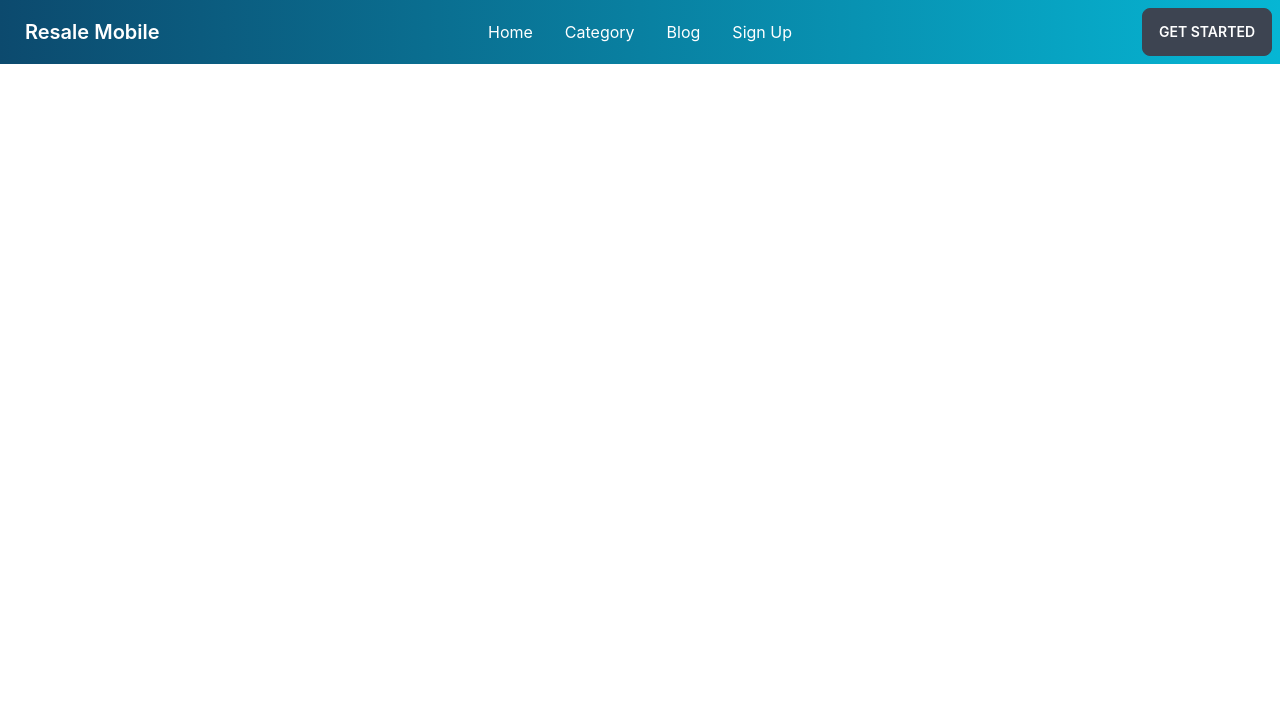
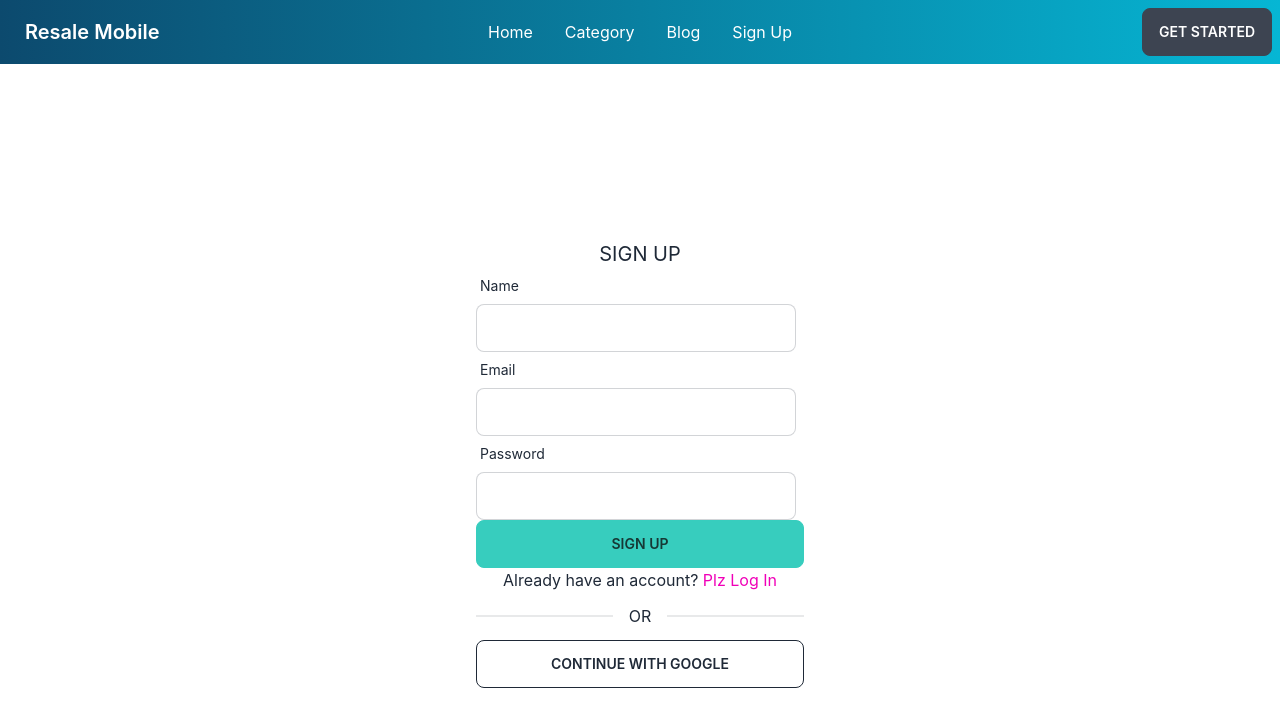
Before and after one commit to Preankasaha/resale_mobile_client_side, a React (Create React App) app: page /signup in a window 1280 px wide. Shown: the top 726 px of the page. Built offline with nearby package versions, Linux system fonts and the light colour scheme; the HTML template or start-up script is replaced by a standard one.

Commit message:
sign up page set up and create user with email added

```diff
--- a/package.json
+++ b/package.json
@@ -7,8 +7,11 @@
     "@testing-library/react": "^13.4.0",
     "@testing-library/user-event": "^13.5.0",
     "daisyui": "^2.41.0",
+    "firebase": "^9.14.0",
     "react": "^18.2.0",
     "react-dom": "^18.2.0",
+    "react-hook-form": "^7.39.5",
+    "react-hot-toast": "^2.4.0",
     "react-router-dom": "^6.4.3",
     "react-scripts": "5.0.1",
     "web-vitals": "^2.1.4"
--- a/src/App.js
+++ b/src/App.js
@@ -2,11 +2,13 @@
 import './App.css';
 import { RouterProvider } from 'react-router-dom';
 import router from './Routes/Routes/Routes';
+import { Toaster } from 'react-hot-toast';
 
 function App() {
   return (
     <div className="App">
       <RouterProvider router={router}></RouterProvider>
+      <Toaster />
     </div>
   );
 }
--- a/src/Routes/Routes/Routes.js
+++ b/src/Routes/Routes/Routes.js
@@ -1,6 +1,7 @@
 import React from 'react';
 import { createBrowserRouter } from 'react-router-dom';
 import Main from '../../Layout/Main';
+import SignUP from '../../pages/SignUp&LogIn/SignUp/SignUP';
 import Home from '../../pages/Home/Home/Home';
 
 
@@ -23,7 +24,7 @@
             },
             {
                 path: '/signup',
-                element: <Home></Home>
+                element: <SignUP></SignUP>
             },
 
         ]
--- /dev/null
+++ b/src/contexts/AuthProvider.js
@@ -0,0 +1,33 @@
+import React, { createContext, useState } from 'react';
+import { createUserWithEmailAndPassword, getAuth } from 'firebase/auth';
+import app from '../firebase/firebase.config';
+
+
+export const AuthContext = createContext();
+const auth = getAuth(app)
+const AuthProvider = ({ children }) => {
+
+    const [user, setUser] = useState(null);
+    const [loading, setLoading] = useState(true);
+
+    //create user with email and password
+    const createUser = (email, password) => {
+        setLoading(true);
+        return createUserWithEmailAndPassword(auth, email, password);
+    }
+    const authInfo = {
+        user,
+        loading,
+        createUser
+    }
+
+    return (
+        <div>
+            <AuthContext.Provider value={authInfo}>
+                {children}
+            </AuthContext.Provider>
+        </div>
+    );
+};
+
+export default AuthProvider;
--- /dev/null
+++ b/src/firebase/firebase.config.js
@@ -0,0 +1,20 @@
+
+
+// Import the functions you need from the SDKs you need
+import { initializeApp } from "firebase/app";
+// TODO: Add SDKs for Firebase products that you want to use
+// https://firebase.google.com/docs/web/setup#available-libraries
+
+// Your web app's Firebase configuration
+const firebaseConfig = {
+  apiKey: "AIzaSyAVs4wPTA01RUGGwpA1zl07Y6Xp5RRdiqo",
+  authDomain: "resale-mobile.firebaseapp.com",
+  projectId: "resale-mobile",
+  storageBucket: "resale-mobile.appspot.com",
+  messagingSenderId: "44449548708",
+  appId: "1:44449548708:web:b2a2859e0e0eafce671931",
+};
+
+// Initialize Firebase
+const app = initializeApp(firebaseConfig);
+export default app;
--- a/src/index.js
+++ b/src/index.js
@@ -3,11 +3,17 @@
 import './index.css';
 import App from './App';
 import reportWebVitals from './reportWebVitals';
+import AuthProvider from './contexts/AuthProvider';
+
 
 const root = ReactDOM.createRoot(document.getElementById('root'));
 root.render(
   <React.StrictMode>
-    <App />
+
+    <AuthProvider>
+      <App />
+    </AuthProvider>
+
   </React.StrictMode>
 );
 
--- a/src/pages/Home/Banner/Banner.js
+++ b/src/pages/Home/Banner/Banner.js
@@ -0,0 +1,18 @@
+import React from 'react';
+
+const Banner = () => {
+    return (
+        <div className="hero min-h-screen my-8" style={{ backgroundImage: `url("https://placeimg.com/1000/800/arch")` }}>
+            <div className="hero-overlay bg-opacity-60"></div>
+            <div className="hero-content text-center text-neutral-content">
+                <div className="max-w-md">
+                    <h1 className="mb-5 text-5xl font-bold">SELL YOUR SMARTPHONE HERE</h1>
+                    <p className="mb-5">Make quick cash at your door step</p>
+                    <button className="btn btn-primary">Get Started</button>
+                </div>
+            </div>
+        </div>
+    );
+};
+
+export default Banner;
--- a/src/pages/Home/Home/Home.js
+++ b/src/pages/Home/Home/Home.js
@@ -1,4 +1,5 @@
 import React from 'react';
+import Banner from '../Banner/Banner';
 
 
 
@@ -8,6 +9,8 @@
 
         <div>
 
+            <Banner></Banner>
+
 
         </div>
     );
--- a/src/pages/Shared/Header/Header.js
+++ b/src/pages/Shared/Header/Header.js
@@ -5,7 +5,7 @@
     const menuItems = <React.Fragment>
         <li><Link to='/'>Home</Link></li>
         <li><Link to='/category'>Category</Link></li>
-        <li><Link>Blog</Link></li>
+        <li><Link to='/blog'>Blog</Link></li>
         <li><Link to='/signup'>Sign Up</Link></li>
 
     </React.Fragment>
--- a/src/Layout/Signup&LogIn/SignUp/SignUP.js
+++ b/src/pages/SignUp&LogIn/LogIn/LogIn.js
@@ -1,6 +1,6 @@
 import React from 'react';
 
-const SignUP = () => {
+const LogIn = () => {
     return (
         <div>
 
@@ -8,4 +8,4 @@
     );
 };
 
-export default SignUP;
+export default LogIn;
--- /dev/null
+++ b/src/pages/SignUp&LogIn/SignUp/SignUP.js
@@ -0,0 +1,79 @@
+import React, { useContext, useState } from 'react';
+import { useForm } from 'react-hook-form';
+import toast from 'react-hot-toast';
+import { Link } from 'react-router-dom';
+import { AuthContext } from '../../../contexts/AuthProvider';
+
+const SignUP = () => {
+    //useform hook
+    const { register, handleSubmit, formState: { errors } } = useForm
+        ();
+    const { createUser } = useContext(AuthContext);
+    const [signUpError, setSignUpError] = useState('');
+
+    //handlesubmit of signup form
+    const handleSignUp = data => {
+        console.log(data);
+        createUser(data.email, data.password)
+            .then(result => {
+                const user = result.user;
+                console.log(user);
+                toast.success('User Created Successfully.')
+                    .then(() => { })
+                    .catch(error => console.log(error))
+            })
+
+
+
+
+    }
+
+    return (
+        <div>
+            <div className='h-[800px] flex justify-center items-center'>
+                <div className='w-96 p-7'>
+                    <h2 className='text-xl text-center uppercase'>Sign Up</h2>
+                    <form onSubmit={handleSubmit(handleSignUp)}>
+                        <div className="form-control w-full max-w-xs">
+                            <label className="label"> <span className="label-text">Name</span></label>
+                            <input type="text" {...register("name", { required: 'Name is required' })} className="input input-bordered w-full max-w-xs" />
+                            {errors.name && <p>{errors.name.message
+                            }</p>}
+                        </div>
+
+                        <div className="form-control w-full max-w-xs">
+                            <label className="label"> <span className="label-text">Email</span></label>
+                            <input type="email" {...register("email", {
+                                required: 'email is required'
+                            })} className="input input-bordered w-full max-w-xs" />
+                            {errors.email && <p className='text-warning'>{errors.email.message}</p>}
+                        </div>
+                        <div className="form-control w-full max-w-xs">
+                            <label className="label"> <span className="label-text">Password</span></label>
+                            <input type="password" {...register("password", {
+                                required: 'password is required',
+                                minLength: { value: 6, message: "password must be 6 charaters long" },
+                                pattern: /(?=.*[A-Z])(?=.*[!@#$&*])(?=.*[0-9])/
+
+                                // pattern: /^ (?=.* [A - Z].* [A - Z])(?=.* [!@#$&*])(?=.*[0-9].*[0-9])(?=.*[a-z].*[a-z].*[a-z]).{8}$/
+
+                            })} className="input input-bordered w-full max-w-xs" />
+                            {errors.password && <p className='text-warning'>{errors.password.message}</p>}
+                        </div>
+                        <>
+                            {signUpError && <p>{signUpError}</p>}
+                        </>
+                        <input className='btn btn-accent w-full' value="Sign Up" type="submit" />
+                    </form>
+
+                    <p>Already have an account? <Link className='text-secondary' to="/login">Plz Log In</Link></p>
+                    <div className="divider">OR</div>
+                    <button className='btn btn-outline w-full'>CONTINUE WITH GOOGLE</button>
+
+                </div>
+            </div>
+        </div>
+    );
+};
+
+export default SignUP;
```
Also changed, not shown: public/categoryData.json (added, +18 -0 lines), 2 other files (tests, documents, lock files or other folders).
